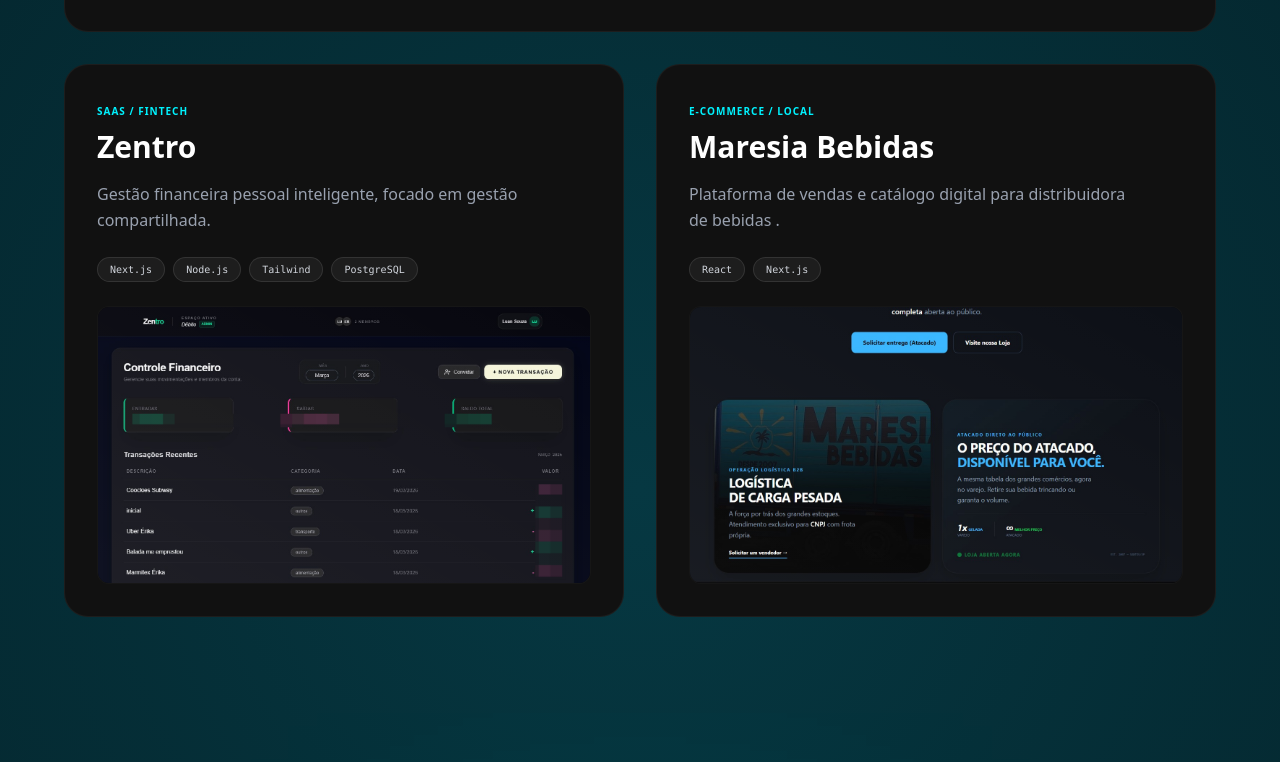
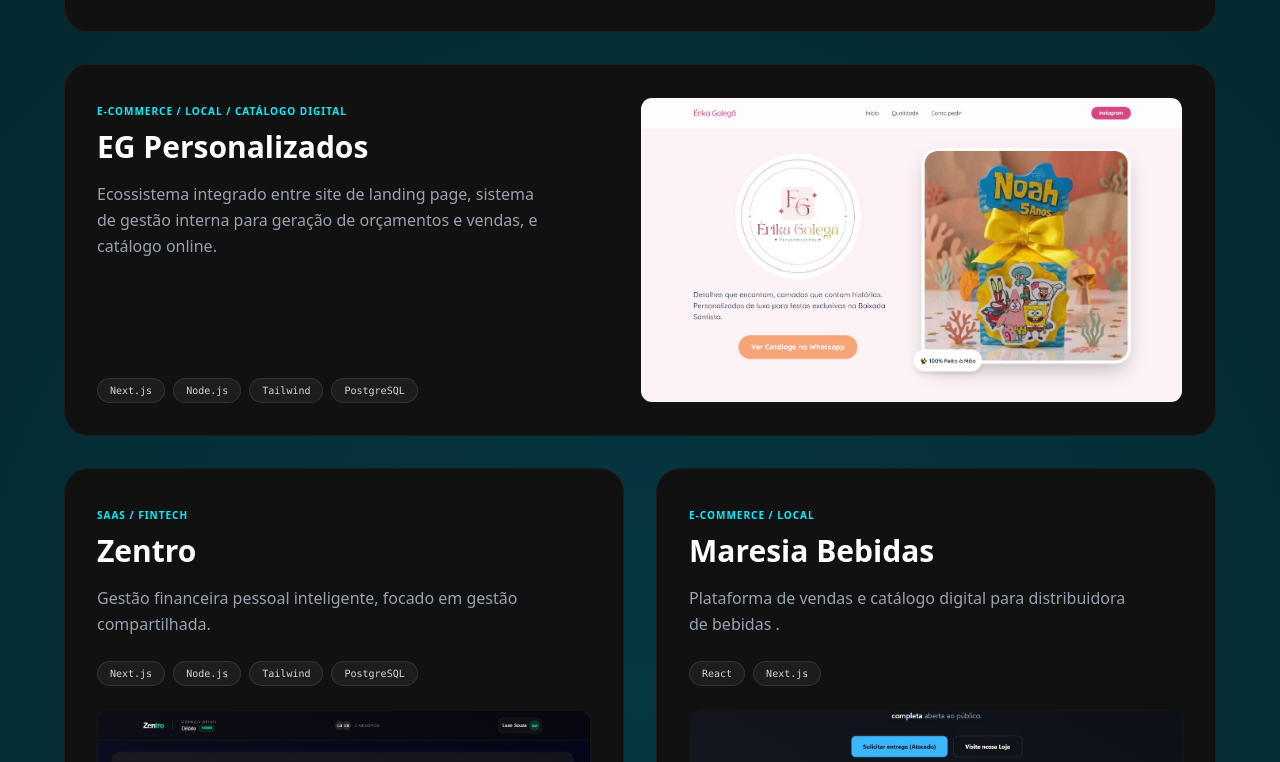
Before and after one commit to LuanMSouza/Portf-lio3.0, a Next.js app: page / in a window 1280 px wide. Shown: the part 1418-2180 px from the top of the page. Built offline with nearby package versions, Linux system fonts and the light colour scheme.

Commit message:
feat - Subindo site EGP nos projetos

```diff
--- a/componentes/projetos.tsx
+++ b/componentes/projetos.tsx
@@ -11,6 +11,15 @@
             link: "https://zentrax.dvls.com.br",
             featured: true,
             image: "/projetos/zentrax.png",
+        },
+        {
+            title: "EG Personalizados",
+            tag: "E-commerce / Local / Catálogo digital",
+            description: "Ecossistema integrado entre site de landing page, sistema de gestão interna para geração de orçamentos e vendas, e catálogo online.",
+            tech: ["Next.js", "Node.js", "Tailwind", "PostgreSQL"],
+            link: "https://egpersonalizados.com.br",
+            featured: true,
+            image: "/projetos/egp.png",
         },
         {
             title: "Zentro",
@@ -30,16 +39,7 @@
             featured: false,
             image: "/projetos/maresia.png",
 
-        },
-        // {
-        //     title: "NGS-Importados",
-        //     tag: "E-commerce / Local",
-        //     description: "Plataforma de vendas e catálogo digital para importadora com sistema de status em tempo real, e vitrine digital.",
-        //     tech: ["React.js", "Node.js", "PostgreSQL"],
-        //     link: "#",
-        //     featured: false,
-        //     image: "/projetos/ngs.png",
-        // }
+        }
 
     ];
 
```
Also changed, not shown: public/projetos/egp.png (added), public/projetos/ngs.png (deleted).
